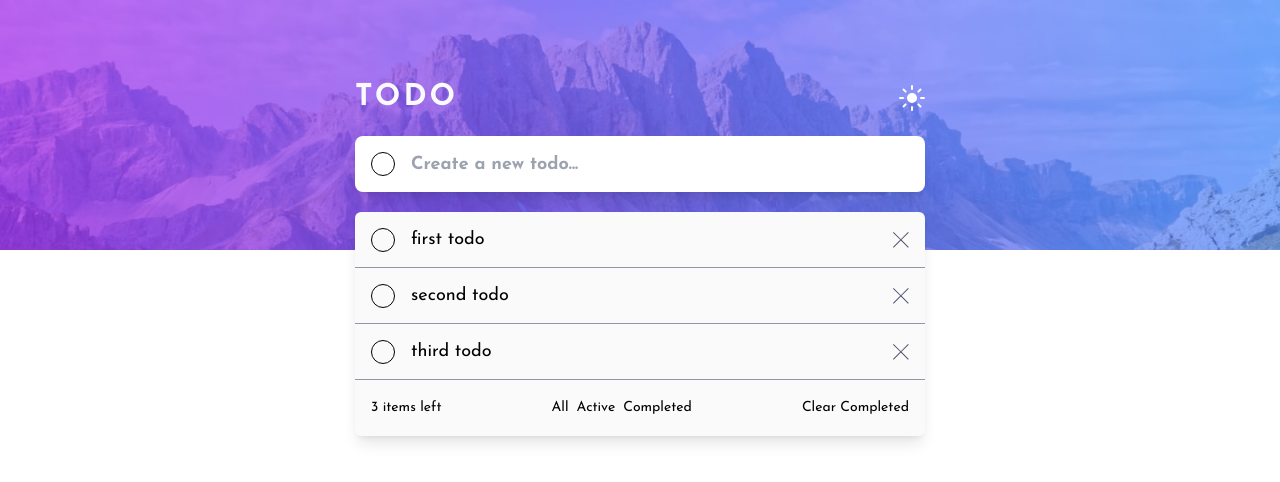
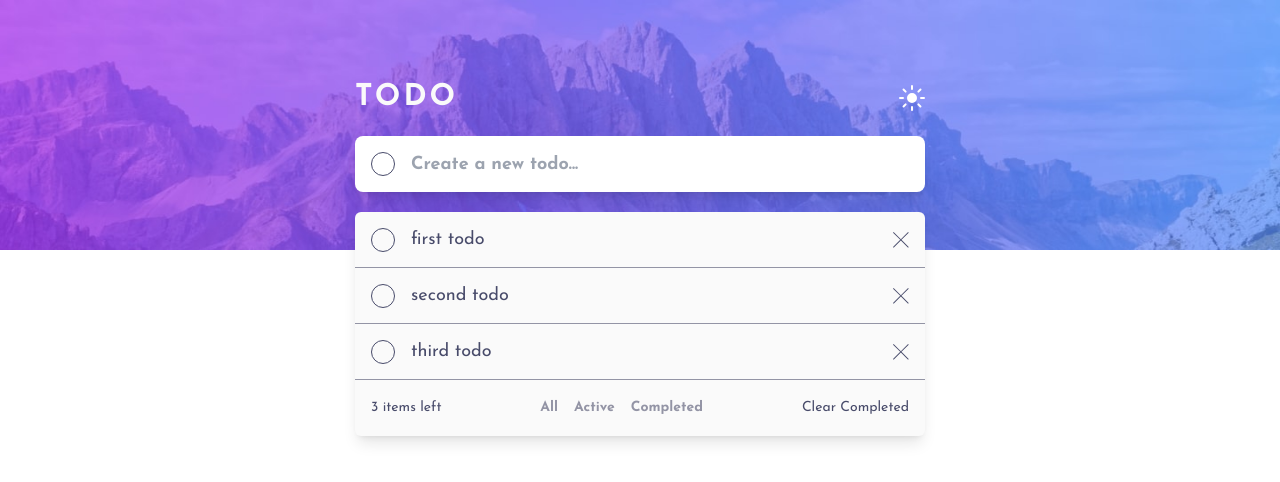
Before and after one commit to nidhinsankar/react-typescript, a React (Vite) app: page / in a window 1280 px wide. Shown: the top 482 px of the page. Built offline with nearby package versions, Linux system fonts and the light colour scheme.

Commit message:
implemented filter functionality using context and reducer in the app

```diff
--- /dev/null
+++ b/src/components/FilterTab.tsx
@@ -0,0 +1,17 @@
+import { filterOptions } from "../constants";
+import { useTodoContext } from "../context/todoContext";
+
+const FilterTab = () => {
+  const { TOGGLEFILTER } = useTodoContext();
+  return filterOptions.map((filter) => (
+    <li
+      key={filter.value}
+      className="filter-btn px-2"
+      onClick={() => TOGGLEFILTER(filter.value)}
+    >
+      {filter.label}
+    </li>
+  ));
+};
+
+export default FilterTab;
--- a/src/components/Footer.tsx
+++ b/src/components/Footer.tsx
@@ -1,14 +1,16 @@
-import { useTodoContext } from "../context/todoContext";
+import React from "react";
+import FilterTab from "./FilterTab";
 
-const Footer = () => {
-  const { state } = useTodoContext();
+type footerProps = {
+  count: number;
+};
+
+const Footer: React.FC<footerProps> = ({ count }) => {
   return (
     <div className="flex items-center justify-between text-sm px-4 h-14">
-      <p>{state?.length} items left</p>
+      <p>{count} items left</p>
       <ul className="flex items-center justify-between">
-        <li>All</li>
-        <li className="px-2">Active</li>
-        <li>Completed</li>
+        <FilterTab />
       </ul>
       <button>Clear Completed</button>
     </div>
--- a/src/components/Todo.tsx
+++ b/src/components/Todo.tsx
@@ -12,17 +12,25 @@ const Todo: React.FC<todo> = ({ id, todoName, status }) => {
       <div className="flex items-center">
         <div
           onClick={() => TOGGLESTATUS(id)}
-          className="w-6 h-6 rounded-full border flex justify-center items-center"
+          className="w-6 h-6 rounded-full border flex justify-center items-center cursor-pointer"
         >
           {status && (
             <img
               src={checkIcon}
-              className="w-full h-full rounded-full p-1  bg-gradient-check "
+              className="w-full h-full rounded-full p-1 bg-gradient-check"
               alt="check-icon"
             />
           )}
         </div>
-        <h2 className="ml-4">{todoName}</h2>
+        <h2
+          className={
+            status
+              ? "line-through ml-4 text-light-neutral-light-grayish-blue"
+              : "ml-4"
+          }
+        >
+          {todoName}
+        </h2>
       </div>
       <div>
         <img
--- a/src/components/TodoList.tsx
+++ b/src/components/TodoList.tsx
@@ -1,27 +1,47 @@
 import React from "react";
 import Todo from "./Todo";
-import { todo } from "../App";
 import { useTodoContext } from "../context/todoContext";
 import Footer from "./Footer";
 
-interface todoListProps {
-  todoList: todo[];
-  deleteTodo: (name: string) => void;
-}
+interface todoListProps {}
 
-const TodoList: React.FC<todoListProps> = ({ todoList, deleteTodo }) => {
-  const { state } = useTodoContext();
+const TodoList: React.FC<todoListProps> = () => {
+  const { todos, filterType } = useTodoContext();
 
-  console.log(state);
+  if (filterType === "all") {
+    return (
+      <div className="bg-light-neutral-very-light-gray  shadow-lg rounded-md">
+        {todos?.map((todo) => (
+          <Todo {...todo} key={todo?.id} />
+        ))}
+        <Footer count={todos?.length} />
+      </div>
+    );
+  }
 
-  return (
-    <div className="bg-light-neutral-very-light-gray  shadow-lg rounded-md">
-      {state?.map((todo) => (
-        <Todo {...todo} deleteTodo={deleteTodo} key={todo?.id} />
-      ))}
-      <Footer />
-    </div>
-  );
+  if (filterType === "active") {
+    const todoList = todos?.filter((todo) => !todo?.status);
+    return (
+      <div className="bg-light-neutral-very-light-gray  shadow-lg rounded-md">
+        {todoList?.map((todo) => {
+          return <Todo {...todo} key={todo?.id} />;
+        })}
+        <Footer count={todoList?.length} />
+      </div>
+    );
+  }
+
+  if (filterType === "completed") {
+    const todoList = todos?.filter((todo) => todo?.status);
+    return (
+      <div className="bg-light-neutral-very-light-gray  shadow-lg rounded-md">
+        {todoList.map((todo) => {
+          return <Todo {...todo} key={todo?.id} />;
+        })}
+        <Footer count={todoList.length} />
+      </div>
+    );
+  }
 };
 
 export default TodoList;
--- a/src/constants.ts
+++ b/src/constants.ts
@@ -1,9 +1,20 @@
 export const ADD_TODO = "ADD_TODO";
 export const DELETE_TODO = "DELETE_TODO";
 export const TOGGLE_STATUS = "TOGGLE_STATUS";
+export const TOGGLE_FILTER = "TOGGLE_FILTER";
 
 export type todoType = {
-  id: number | string;
+  id: number;
   todoName: string;
   status: false;
 };
+
+export const filterAll = "all";
+export const filterActive = "active";
+export const filterCompleted = "completed";
+
+export const filterOptions = [
+  { label: "All", value: "all" },
+  { label: "Active", value: "active" },
+  { label: "Completed", value: "completed" },
+];
--- a/src/context/action-type.ts
+++ b/src/context/action-type.ts
@@ -2,7 +2,7 @@ import { todoType } from "../constants";
 
 export interface ActionObj {
   action_type: string;
-  action_payload: todoType | number;
+  action_payload: todoType | number | string;
 }
 
 export const Add_Todo = (actionObj: ActionObj) => ({
@@ -17,3 +17,8 @@ export const Toggle_Status = (actionObj: ActionObj) => ({
   type: actionObj.action_type,
   payload: actionObj.action_payload,
 });
+
+export const Toggle_Filter = (actionObj: ActionObj) => ({
+  type: actionObj.action_type,
+  payload: actionObj.action_payload,
+});
--- a/src/context/todoContext.tsx
+++ b/src/context/todoContext.tsx
@@ -1,15 +1,31 @@
 import React, { createContext, useContext, useReducer } from "react";
-import { ADD_TODO, DELETE_TODO, TOGGLE_STATUS, todoType } from "../constants";
+import {
+  ADD_TODO,
+  DELETE_TODO,
+  TOGGLE_FILTER,
+  TOGGLE_STATUS,
+  filterAll,
+  todoType,
+} from "../constants";
 import { todoReducer } from "./todoReducer";
-import { Add_Todo, Delete_Todo, Toggle_Status } from "./action-type";
+import {
+  Add_Todo,
+  Delete_Todo,
+  Toggle_Filter,
+  Toggle_Status,
+} from "./action-type";
 
-export type initialStateType = todoType[];
+export type initialStateType = {
+  todos: todoType[];
+  filterType: string;
+};
 
 type todoProviderProps = {
   children: React.ReactNode;
 };
 
-const initialState: initialStateType = [
+const initialState: initialStateType = {
+  todos: [
     {
       id: 1,
       todoName: "first todo",
@@ -25,7 +41,9 @@ const initialState: initialStateType = [
       todoName: "third todo",
       status: false,
     },
-];
+  ],
+  filterType: filterAll,
+};
 
 const todoContext = createContext<initialStateType>(initialState);
 
@@ -44,13 +62,21 @@ export const TodoProvider: React.FC<todoProviderProps> = ({ children }) => {
     dispatch(Toggle_Status({ action_type: TOGGLE_STATUS, action_payload: id }));
   };
 
+  const ToggleFilterDispatch = (filter: string) => {
+    dispatch(
+      Toggle_Filter({ action_type: TOGGLE_FILTER, action_payload: filter })
+    );
+  };
+
   return (
     <todoContext.Provider
       value={{
-        state,
+        todos: state.todos,
+        filterType: state.filterType,
         ADDTODO: AddTodoDispatch,
         DELETETODO: DeleteTodoDispatch,
         TOGGLESTATUS: ToggleStatusDispatch,
+        TOGGLEFILTER: ToggleFilterDispatch,
       }}
     >
       {children}
--- a/src/context/todoReducer.ts
+++ b/src/context/todoReducer.ts
@@ -1,22 +1,38 @@
-import { ADD_TODO, DELETE_TODO, TOGGLE_STATUS, todoType } from "../constants";
+import {
+  ADD_TODO,
+  DELETE_TODO,
+  TOGGLE_FILTER,
+  TOGGLE_STATUS,
+  todoType,
+} from "../constants";
 
 export const todoReducer = (state, action) => {
   switch (action.type) {
     case ADD_TODO:
-      return [...state, action.payload];
+      return { ...state, todos: [...state.todos, action.payload] };
 
     case DELETE_TODO:
-      return [
-        ...state?.filter((todo: todoType) => todo?.id !== action.payload),
-      ];
+      return {
+        ...state,
+        todos: state?.todos?.filter(
+          (todo: todoType) => todo?.id !== action.payload
+        ),
+      };
     case TOGGLE_STATUS:
-      return [
-        ...state.map((todo: todoType) =>
+      return {
+        ...state,
+        todos: state?.todos?.map((todo: todoType) =>
           todo?.id === action.payload
             ? { ...todo, status: !todo?.status }
             : todo
         ),
-      ];
+      };
+
+    case TOGGLE_FILTER:
+      return {
+        ...state,
+        filterType: action.payload,
+      };
     default:
       return state;
   }
--- a/src/index.css
+++ b/src/index.css
@@ -6,10 +6,15 @@
 
 @layer base {
   body {
-    @apply font-Josefin-sans text-lg;
+    @apply font-Josefin-sans text-lg text-light-neutral-very-dark-grayish-blue;
+  }
+  .bg-gradient-check {
+    background: linear-gradient(hsl(192, 100%, 67%), hsl(280, 87%, 65%));
   }
 }
 
-.bg-gradient-check {
-  background: linear-gradient(hsl(192, 100%, 67%), hsl(280, 87%, 65%));
+@layer components {
+  .filter-btn {
+    @apply text-light-neutral-dark-grayish-blue font-semibold cursor-pointer hover:text-light-neutral-light-grayish-blue;
+  }
 }
--- a/src/pages/Home.tsx
+++ b/src/pages/Home.tsx
@@ -3,6 +3,7 @@ import InputTodo from "../components/InputTodo";
 import TodoList from "../components/TodoList";
 import { todo } from "../App";
 import Header from "../components/Header";
+import { filterCompleted } from "../constants";
 export interface HomeProps {
   todoList: todo[];
   setTodoList: React.Dispatch<SetStateAction<todo[]>>;
@@ -11,16 +12,11 @@ export interface HomeProps {
 const Home: React.FC<HomeProps> = ({ todoList, setTodoList }) => {
   console.log(todoList);
 
-  const deleteTodo = (name: string) => {
-    const filterTodo = todoList?.filter((todo) => todo.todoName !== name);
-    setTodoList(filterTodo);
-  };
-
   return (
     <div className="w-[370px] md:w-[570px] mx-auto">
       <Header />
       <InputTodo setTodoList={setTodoList} todoList={todoList} />
-      <TodoList todoList={todoList} deleteTodo={deleteTodo} />
+      <TodoList filter={filterCompleted} />
     </div>
   );
 };
```
Also changed, not shown: 1 other file (tests, documents, lock files or other folders). Lines whose indentation alone changed are shown as unchanged.
